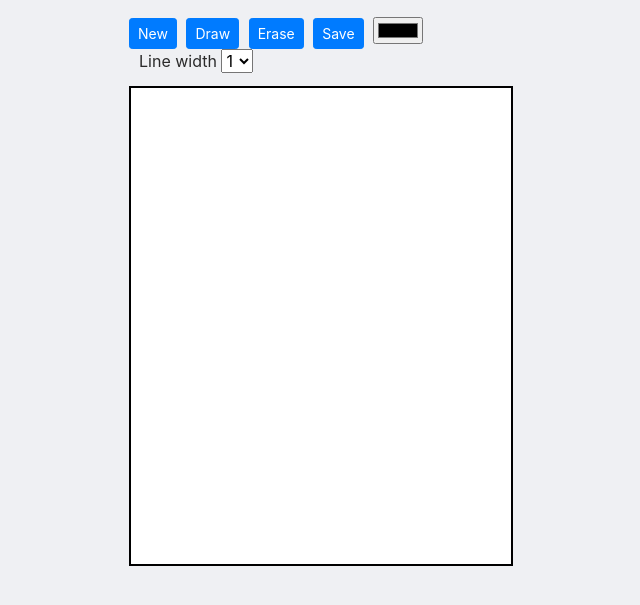
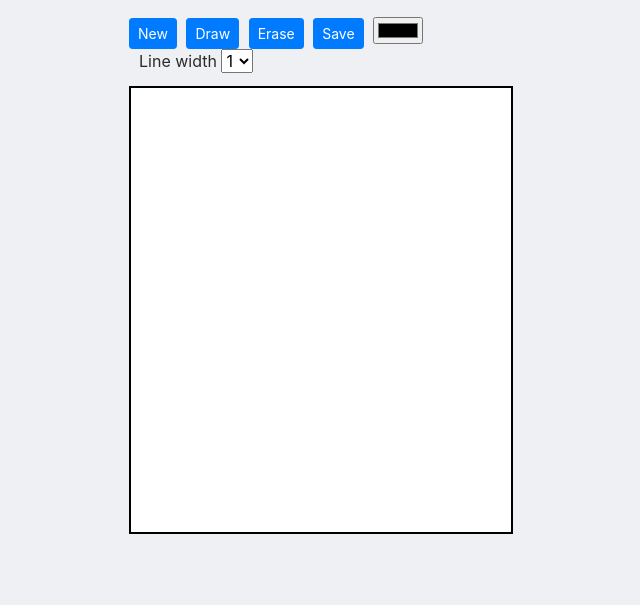
Before and after one commit to deb17/drawing, a plain HTML site: page index.html in a window 1280 px wide. Shown: the part 81-686 px from the top of the page, without its empty margins (319-959 px from the left). Drawn offline with nearby package versions, Linux system fonts and the light colour scheme.

Commit message:
Adjusted height of canvas

```diff
--- a/style.css
+++ b/style.css
@@ -17,7 +17,7 @@ h1 {
 #my-canvas {
   display: block;
   width: 30vw;
-  height: 60vh;
+  height: 56vh;
   min-width: 300px;
   min-height: 300px;
   border: 2px solid black;
```
